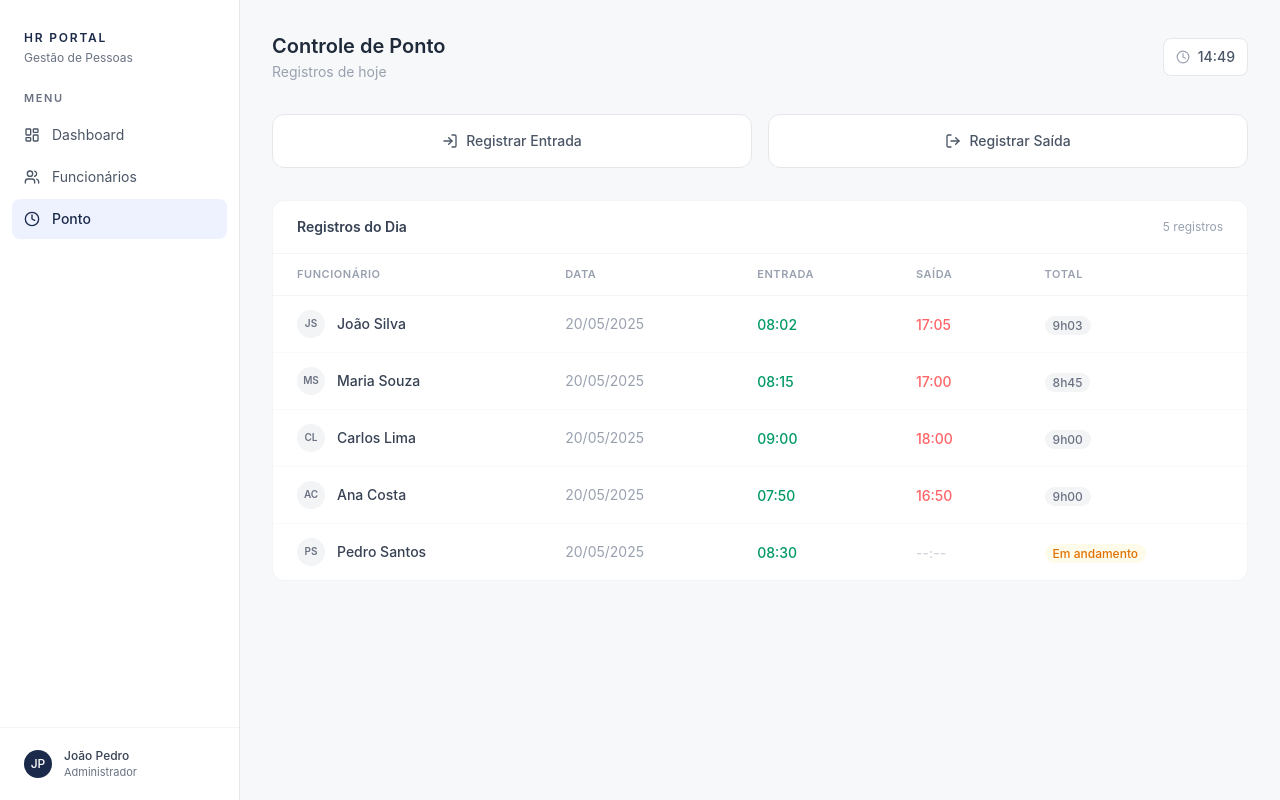
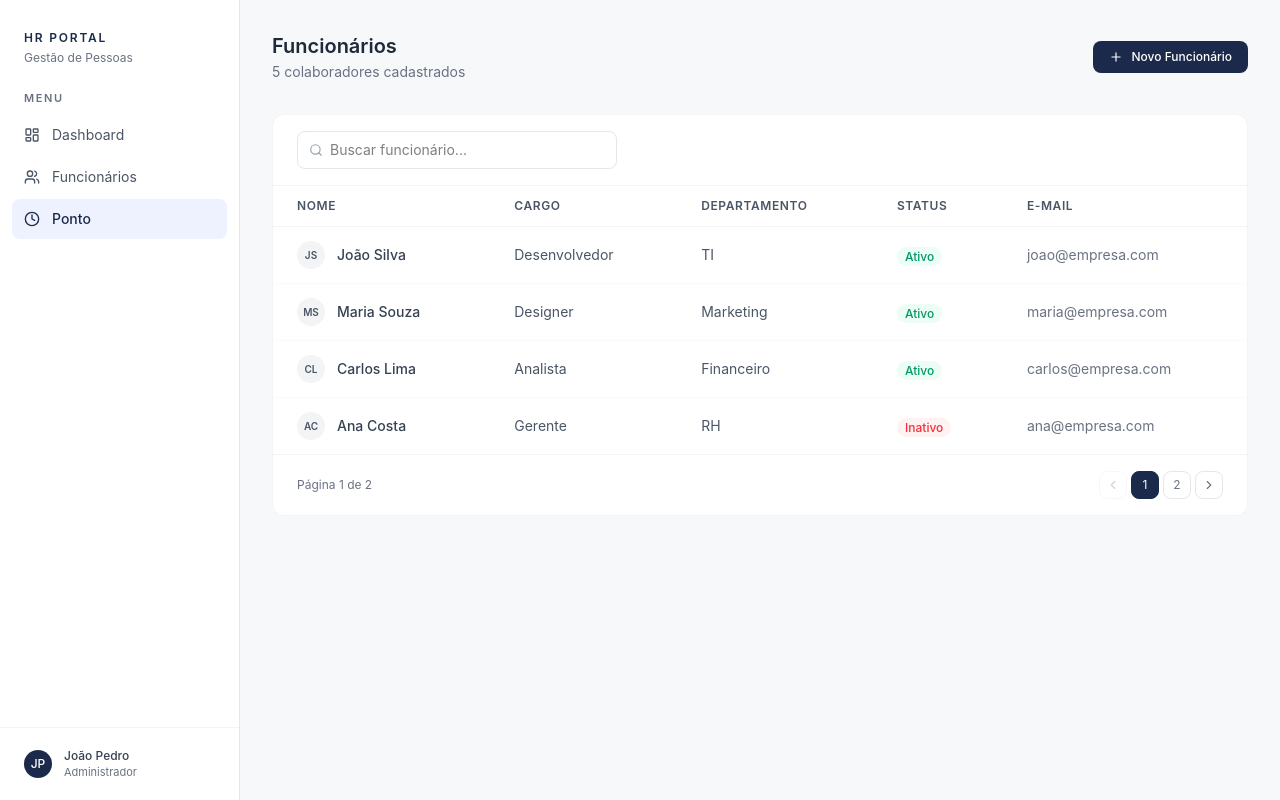
Before and after one commit to joaopedrobagli/hr-portal, a React (Vite) app in the folder frontend/: page /time-tracking in a window 1280 px wide. Built offline with nearby package versions, Linux system fonts and the light colour scheme.

Commit message:
feat: paginação, modal de funcionário e botões de ponto

```diff
--- /dev/null
+++ b/frontend/src/components/EmployeeModal.tsx
@@ -0,0 +1,109 @@
+import { useState } from 'react'
+import { X } from 'lucide-react'
+
+interface Props {
+  onClose: () => void
+  onSave: (employee: { name: string; role: string; department: string; email: string }) => void
+}
+
+export default function EmployeeModal({ onClose, onSave }: Props) {
+  const [form, setForm] = useState({ name: '', role: '', department: '', email: '' })
+
+  const handleChange = (e: React.ChangeEvent<HTMLInputElement | HTMLSelectElement>) => {
+    setForm({ ...form, [e.target.name]: e.target.value })
+  }
+
+  const handleSave = () => {
+    if (!form.name || !form.role || !form.department || !form.email) return
+    onSave(form)
+    onClose()
+  }
+
+  return (
+    <div className="fixed inset-0 bg-black/30 flex items-center justify-center z-50">
+      <div className="bg-white rounded-xl shadow-lg w-full max-w-md p-6">
+
+        <div className="flex items-center justify-between mb-6">
+          <div>
+            <h2 className="text-base font-semibold text-gray-800">Novo Funcionário</h2>
+            <p className="text-xs text-gray-500 mt-0.5">Preencha os dados do colaborador</p>
+          </div>
+          <button onClick={onClose} className="text-gray-400 hover:text-gray-600 transition-colors">
+            <X size={18} />
+          </button>
+        </div>
+
+        <div className="flex flex-col gap-4">
+          <div>
+            <label className="text-xs font-medium text-gray-600 mb-1 block">Nome completo</label>
+            <input
+              name="name"
+              type="text"
+              placeholder="Ex: João Silva"
+              value={form.name}
+              onChange={handleChange}
+              className="w-full px-3 py-2 text-sm border border-gray-200 rounded-lg outline-none focus:border-[#1B2A4A] transition-colors"
+            />
+          </div>
+
+          <div>
+            <label className="text-xs font-medium text-gray-600 mb-1 block">Cargo</label>
+            <input
+              name="role"
+              type="text"
+              placeholder="Ex: Desenvolvedor"
+              value={form.role}
+              onChange={handleChange}
+              className="w-full px-3 py-2 text-sm border border-gray-200 rounded-lg outline-none focus:border-[#1B2A4A] transition-colors"
+            />
+          </div>
+
+          <div>
+            <label className="text-xs font-medium text-gray-600 mb-1 block">Departamento</label>
+            <select
+              name="department"
+              value={form.department}
+              onChange={handleChange}
+              className="w-full px-3 py-2 text-sm border border-gray-200 rounded-lg outline-none focus:border-[#1B2A4A] transition-colors text-gray-700"
+            >
+              <option value="">Selecione...</option>
+              <option value="TI">TI</option>
+              <option value="Marketing">Marketing</option>
+              <option value="Financeiro">Financeiro</option>
+              <option value="RH">RH</option>
+              <option value="Operações">Operações</option>
+            </select>
+          </div>
+
+          <div>
+            <label className="text-xs font-medium text-gray-600 mb-1 block">E-mail</label>
+            <input
+              name="email"
+              type="email"
+              placeholder="Ex: joao@empresa.com"
+              value={form.email}
+              onChange={handleChange}
+              className="w-full px-3 py-2 text-sm border border-gray-200 rounded-lg outline-none focus:border-[#1B2A4A] transition-colors"
+            />
+          </div>
+        </div>
+
+        <div className="flex gap-3 mt-6">
+          <button
+            onClick={onClose}
+            className="flex-1 py-2 text-sm text-gray-600 border border-gray-200 rounded-lg hover:bg-gray-50 transition-colors"
+          >
+            Cancelar
+          </button>
+          <button
+            onClick={handleSave}
+            className="flex-1 py-2 text-sm text-white bg-[#1B2A4A] rounded-lg hover:bg-[#243660] transition-colors font-medium"
+          >
+            Salvar
+          </button>
+        </div>
+
+      </div>
+    </div>
+  )
+}
--- a/frontend/src/pages/Employees.tsx
+++ b/frontend/src/pages/Employees.tsx
@@ -1,7 +1,17 @@
 import { useState } from 'react'
-import { Search, Plus } from 'lucide-react'
+import { Search, Plus, ChevronLeft, ChevronRight } from 'lucide-react'
+import EmployeeModal from '../components/EmployeeModal'
 
-const mockEmployees = [
+interface Employee {
+  id: number
+  name: string
+  role: string
+  department: string
+  status: string
+  email: string
+}
+
+const initialEmployees: Employee[] = [
   { id: 1, name: 'João Silva', role: 'Desenvolvedor', department: 'TI', status: 'Ativo', email: 'joao@empresa.com' },
   { id: 2, name: 'Maria Souza', role: 'Designer', department: 'Marketing', status: 'Ativo', email: 'maria@empresa.com' },
   { id: 3, name: 'Carlos Lima', role: 'Analista', department: 'Financeiro', status: 'Ativo', email: 'carlos@empresa.com' },
@@ -9,22 +19,47 @@ const mockEmployees = [
   { id: 5, name: 'Pedro Santos', role: 'Desenvolvedor', department: 'TI', status: 'Ativo', email: 'pedro@empresa.com' },
 ]
 
+const PER_PAGE = 4
+
 export default function Employees() {
+  const [employees, setEmployees] = useState<Employee[]>(initialEmployees)
   const [search, setSearch] = useState('')
+  const [modalOpen, setModalOpen] = useState(false)
+  const [page, setPage] = useState(1)
 
-  const filtered = mockEmployees.filter(e =>
+  const filtered = employees.filter(e =>
     e.name.toLowerCase().includes(search.toLowerCase()) ||
     e.role.toLowerCase().includes(search.toLowerCase())
   )
 
+  const totalPages = Math.ceil(filtered.length / PER_PAGE)
+  const paginated = filtered.slice((page - 1) * PER_PAGE, page * PER_PAGE)
+
+  const handleSave = (data: { name: string; role: string; department: string; email: string }) => {
+    const newEmployee: Employee = {
+      id: employees.length + 1,
+      status: 'Ativo',
+      ...data,
+    }
+    setEmployees([newEmployee, ...employees])
+    setPage(1)
+  }
+
   return (
     <div>
+      {modalOpen && (
+        <EmployeeModal onClose={() => setModalOpen(false)} onSave={handleSave} />
+      )}
+
       <div className="flex items-center justify-between mb-8">
         <div>
           <h1 className="text-xl font-semibold text-gray-800">Funcionários</h1>
-          <p className="text-sm text-gray-500 mt-0.5">{mockEmployees.length} colaboradores cadastrados</p>
+          <p className="text-sm text-gray-500 mt-0.5">{employees.length} colaboradores cadastrados</p>
         </div>
-        <button className="flex items-center gap-2 bg-[#1B2A4A] text-white px-4 py-2 rounded-lg text-xs font-medium hover:bg-[#243660] transition-colors">
+        <button
+          onClick={() => setModalOpen(true)}
+          className="flex items-center gap-2 bg-[#1B2A4A] text-white px-4 py-2 rounded-lg text-xs font-medium hover:bg-[#243660] transition-colors"
+        >
           <Plus size={14} />
           Novo Funcionário
         </button>
@@ -38,7 +73,7 @@ export default function Employees() {
               type="text"
               placeholder="Buscar funcionário..."
               value={search}
-              onChange={e => setSearch(e.target.value)}
+              onChange={e => { setSearch(e.target.value); setPage(1) }}
               className="w-full pl-8 pr-4 py-2 text-sm border border-gray-200 rounded-lg outline-none focus:border-[#1B2A4A] transition-colors"
             />
           </div>
@@ -55,7 +90,7 @@ export default function Employees() {
             </tr>
           </thead>
           <tbody className="divide-y divide-gray-50">
-            {filtered.map(emp => (
+            {paginated.map(emp => (
               <tr key={emp.id} className="hover:bg-gray-50 transition-colors">
                 <td className="px-6 py-3.5">
                   <div className="flex items-center gap-3">
@@ -77,6 +112,41 @@ export default function Employees() {
             ))}
           </tbody>
         </table>
+
+        <div className="px-6 py-4 border-t border-gray-100 flex items-center justify-between">
+          <span className="text-xs text-gray-500">
+            Página {page} de {totalPages}
+          </span>
+          <div className="flex items-center gap-1">
+            <button
+              onClick={() => setPage(p => Math.max(1, p - 1))}
+              disabled={page === 1}
+              className="p-1.5 rounded-lg border border-gray-200 text-gray-500 hover:bg-gray-50 disabled:opacity-30 disabled:cursor-not-allowed transition-colors"
+            >
+              <ChevronLeft size={14} />
+            </button>
+            {Array.from({ length: totalPages }, (_, i) => i + 1).map(p => (
+              <button
+                key={p}
+                onClick={() => setPage(p)}
+                className={`w-7 h-7 text-xs rounded-lg border transition-colors ${
+                  p === page
+                    ? 'bg-[#1B2A4A] text-white border-[#1B2A4A]'
+                    : 'border-gray-200 text-gray-500 hover:bg-gray-50'
+                }`}
+              >
+                {p}
+              </button>
+            ))}
+            <button
+              onClick={() => setPage(p => Math.min(totalPages, p + 1))}
+              disabled={page === totalPages}
+              className="p-1.5 rounded-lg border border-gray-200 text-gray-500 hover:bg-gray-50 disabled:opacity-30 disabled:cursor-not-allowed transition-colors"
+            >
+              <ChevronRight size={14} />
+            </button>
+          </div>
+        </div>
       </div>
     </div>
   )
--- a/frontend/src/pages/TimeTracking.tsx
+++ b/frontend/src/pages/TimeTracking.tsx
@@ -1,89 +1,152 @@
 import { useState } from 'react'
-import { LogIn, LogOut, Clock } from 'lucide-react'
+import { Search, Plus, ChevronLeft, ChevronRight } from 'lucide-react'
+import EmployeeModal from '../components/EmployeeModal'
 
-const mockRecords = [
-  { id: 1, name: 'João Silva', date: '20/05/2025', entry: '08:02', exit: '17:05', total: '9h03' },
-  { id: 2, name: 'Maria Souza', date: '20/05/2025', entry: '08:15', exit: '17:00', total: '8h45' },
-  { id: 3, name: 'Carlos Lima', date: '20/05/2025', entry: '09:00', exit: '18:00', total: '9h00' },
-  { id: 4, name: 'Ana Costa', date: '20/05/2025', entry: '07:50', exit: '16:50', total: '9h00' },
-  { id: 5, name: 'Pedro Santos', date: '20/05/2025', entry: '08:30', exit: '--:--', total: 'Em andamento' },
+interface Employee {
+  id: number
+  name: string
+  role: string
+  department: string
+  status: string
+  email: string
+}
+
+const initialEmployees: Employee[] = [
+  { id: 1, name: 'João Silva', role: 'Desenvolvedor', department: 'TI', status: 'Ativo', email: 'joao@empresa.com' },
+  { id: 2, name: 'Maria Souza', role: 'Designer', department: 'Marketing', status: 'Ativo', email: 'maria@empresa.com' },
+  { id: 3, name: 'Carlos Lima', role: 'Analista', department: 'Financeiro', status: 'Ativo', email: 'carlos@empresa.com' },
+  { id: 4, name: 'Ana Costa', role: 'Gerente', department: 'RH', status: 'Inativo', email: 'ana@empresa.com' },
+  { id: 5, name: 'Pedro Santos', role: 'Desenvolvedor', department: 'TI', status: 'Ativo', email: 'pedro@empresa.com' },
 ]
 
-export default function TimeTracking() {
-  const [now] = useState(() =>
-    new Date().toLocaleTimeString('pt-BR', { hour: '2-digit', minute: '2-digit' })
+const PER_PAGE = 4
+
+export default function Employees() {
+  const [employees, setEmployees] = useState<Employee[]>(initialEmployees)
+  const [search, setSearch] = useState('')
+  const [modalOpen, setModalOpen] = useState(false)
+  const [page, setPage] = useState(1)
+
+  const filtered = employees.filter(e =>
+    e.name.toLowerCase().includes(search.toLowerCase()) ||
+    e.role.toLowerCase().includes(search.toLowerCase())
   )
+
+  const totalPages = Math.ceil(filtered.length / PER_PAGE)
+  const paginated = filtered.slice((page - 1) * PER_PAGE, page * PER_PAGE)
+
+  const handleSave = (data: { name: string; role: string; department: string; email: string }) => {
+    const newEmployee: Employee = {
+      id: employees.length + 1,
+      status: 'Ativo',
+      ...data,
+    }
+    setEmployees([...employees, newEmployee])
+    setPage(1)
+  }
 
   return (
     <div>
+      {modalOpen && (
+        <EmployeeModal onClose={() => setModalOpen(false)} onSave={handleSave} />
+      )}
+
       <div className="flex items-center justify-between mb-8">
         <div>
-          <h1 className="text-xl font-semibold text-gray-800">Controle de Ponto</h1>
-          <p className="text-sm text-gray-400 mt-0.5">Registros de hoje</p>
+          <h1 className="text-xl font-semibold text-gray-800">Funcionários</h1>
+          <p className="text-sm text-gray-500 mt-0.5">{employees.length} colaboradores cadastrados</p>
         </div>
-        <div className="flex items-center gap-2 bg-white border border-gray-200 px-3 py-2 rounded-lg">
-          <Clock size={14} className="text-gray-400" />
-          <span className="text-sm font-medium text-gray-600">{now}</span>
-        </div>
-      </div>
-
-      {/* Ações */}
-      <div className="grid grid-cols-2 gap-4 mb-8">
-        <button className="flex items-center justify-center gap-2 bg-white border border-gray-200 hover:border-emerald-300 hover:bg-emerald-50 text-gray-600 hover:text-emerald-700 py-4 rounded-xl transition-all group">
-          <LogIn size={16} className="group-hover:text-emerald-600" />
-          <span className="text-sm font-medium">Registrar Entrada</span>
-        </button>
-        <button className="flex items-center justify-center gap-2 bg-white border border-gray-200 hover:border-red-300 hover:bg-red-50 text-gray-600 hover:text-red-600 py-4 rounded-xl transition-all group">
-          <LogOut size={16} className="group-hover:text-red-500" />
-          <span className="text-sm font-medium">Registrar Saída</span>
+        <button
+          onClick={() => setModalOpen(true)}
+          className="flex items-center gap-2 bg-[#1B2A4A] text-white px-4 py-2 rounded-lg text-xs font-medium hover:bg-[#243660] transition-colors"
+        >
+          <Plus size={14} />
+          Novo Funcionário
         </button>
       </div>
 
-      {/* Tabela */}
       <div className="bg-white rounded-xl border border-gray-100">
-        <div className="px-6 py-4 border-b border-gray-100 flex items-center justify-between">
-          <h2 className="text-sm font-semibold text-gray-700">Registros do Dia</h2>
-          <span className="text-xs text-gray-400">{mockRecords.length} registros</span>
+        <div className="px-6 py-4 border-b border-gray-100">
+          <div className="relative max-w-xs">
+            <Search size={14} className="absolute left-3 top-1/2 -translate-y-1/2 text-gray-400" />
+            <input
+              type="text"
+              placeholder="Buscar funcionário..."
+              value={search}
+              onChange={e => { setSearch(e.target.value); setPage(1) }}
+              className="w-full pl-8 pr-4 py-2 text-sm border border-gray-200 rounded-lg outline-none focus:border-[#1B2A4A] transition-colors"
+            />
+          </div>
         </div>
+
         <table className="w-full">
           <thead>
             <tr className="text-left border-b border-gray-100">
-              <th className="px-6 py-3 text-[11px] font-semibold text-gray-400 uppercase tracking-wider">Funcionário</th>
-              <th className="px-6 py-3 text-[11px] font-semibold text-gray-400 uppercase tracking-wider">Data</th>
-              <th className="px-6 py-3 text-[11px] font-semibold text-gray-400 uppercase tracking-wider">Entrada</th>
-              <th className="px-6 py-3 text-[11px] font-semibold text-gray-400 uppercase tracking-wider">Saída</th>
-              <th className="px-6 py-3 text-[11px] font-semibold text-gray-400 uppercase tracking-wider">Total</th>
+              <th className="px-6 py-3 text-xs font-semibold text-gray-600 uppercase tracking-wider">Nome</th>
+              <th className="px-6 py-3 text-xs font-semibold text-gray-600 uppercase tracking-wider">Cargo</th>
+              <th className="px-6 py-3 text-xs font-semibold text-gray-600 uppercase tracking-wider">Departamento</th>
+              <th className="px-6 py-3 text-xs font-semibold text-gray-600 uppercase tracking-wider">Status</th>
+              <th className="px-6 py-3 text-xs font-semibold text-gray-600 uppercase tracking-wider">E-mail</th>
             </tr>
           </thead>
           <tbody className="divide-y divide-gray-50">
-            {mockRecords.map(record => (
-              <tr key={record.id} className="hover:bg-gray-50 transition-colors">
+            {paginated.map(emp => (
+              <tr key={emp.id} className="hover:bg-gray-50 transition-colors">
                 <td className="px-6 py-3.5">
                   <div className="flex items-center gap-3">
-                    <div className="w-7 h-7 rounded-full bg-gray-100 flex items-center justify-center text-[10px] font-semibold text-gray-500">
-                      {record.name.split(' ').map(n => n[0]).join('')}
+                    <div className="w-7 h-7 rounded-full bg-gray-100 flex items-center justify-center text-[10px] font-semibold text-gray-600">
+                      {emp.name.split(' ').map(n => n[0]).join('')}
                     </div>
-                    <span className="text-sm font-medium text-gray-700">{record.name}</span>
+                    <span className="text-sm font-medium text-gray-700">{emp.name}</span>
                   </div>
                 </td>
-                <td className="px-6 py-3.5 text-sm text-gray-400">{record.date}</td>
+                <td className="px-6 py-3.5 text-sm text-gray-600">{emp.role}</td>
+                <td className="px-6 py-3.5 text-sm text-gray-600">{emp.department}</td>
                 <td className="px-6 py-3.5">
-                  <span className="text-sm text-emerald-600 font-medium">{record.entry}</span>
-                </td>
-                <td className="px-6 py-3.5">
-                  <span className={`text-sm font-medium ${record.exit === '--:--' ? 'text-gray-300' : 'text-red-400'}`}>
-                    {record.exit}
+                  <span className={`text-xs px-2 py-0.5 rounded-full font-medium ${emp.status === 'Ativo' ? 'bg-emerald-50 text-emerald-600' : 'bg-red-50 text-red-500'}`}>
+                    {emp.status}
                   </span>
                 </td>
-                <td className="px-6 py-3.5">
-                  <span className={`text-xs px-2 py-0.5 rounded-full font-medium ${record.total === 'Em andamento' ? 'bg-amber-50 text-amber-600' : 'bg-gray-100 text-gray-500'}`}>
-                    {record.total}
-                  </span>
-                </td>
+                <td className="px-6 py-3.5 text-sm text-gray-500">{emp.email}</td>
               </tr>
             ))}
           </tbody>
         </table>
+
+        <div className="px-6 py-4 border-t border-gray-100 flex items-center justify-between">
+          <span className="text-xs text-gray-500">
+            Página {page} de {totalPages}
+          </span>
+          <div className="flex items-center gap-1">
+            <button
+              onClick={() => setPage(p => Math.max(1, p - 1))}
+              disabled={page === 1}
+              className="p-1.5 rounded-lg border border-gray-200 text-gray-500 hover:bg-gray-50 disabled:opacity-30 disabled:cursor-not-allowed transition-colors"
+            >
+              <ChevronLeft size={14} />
+            </button>
+            {Array.from({ length: totalPages }, (_, i) => i + 1).map(p => (
+              <button
+                key={p}
+                onClick={() => setPage(p)}
+                className={`w-7 h-7 text-xs rounded-lg border transition-colors ${
+                  p === page
+                    ? 'bg-[#1B2A4A] text-white border-[#1B2A4A]'
+                    : 'border-gray-200 text-gray-500 hover:bg-gray-50'
+                }`}
+              >
+                {p}
+              </button>
+            ))}
+            <button
+              onClick={() => setPage(p => Math.min(totalPages, p + 1))}
+              disabled={page === totalPages}
+              className="p-1.5 rounded-lg border border-gray-200 text-gray-500 hover:bg-gray-50 disabled:opacity-30 disabled:cursor-not-allowed transition-colors"
+            >
+              <ChevronRight size={14} />
+            </button>
+          </div>
+        </div>
       </div>
     </div>
   )
```
